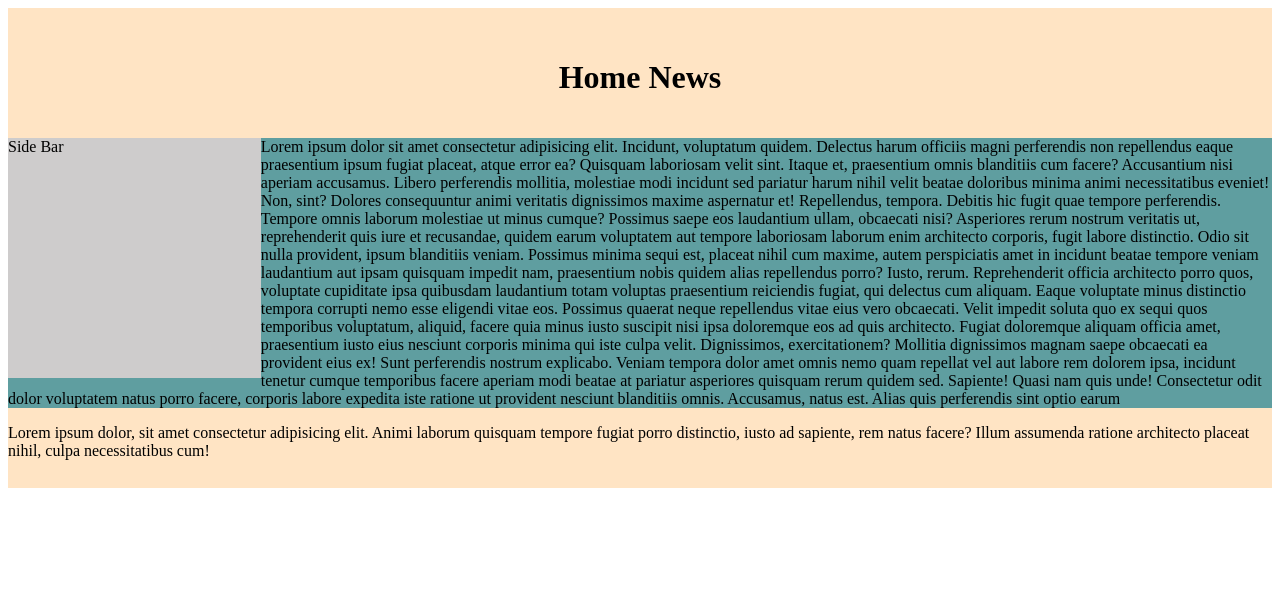
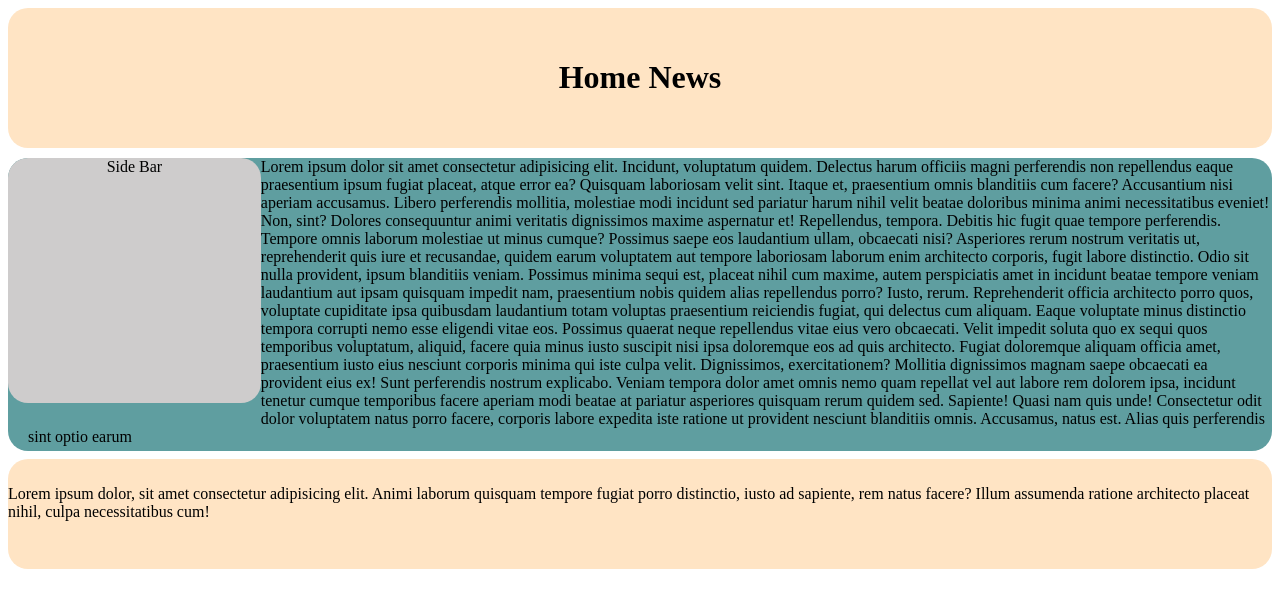
Before and after one commit to ZahraSanati/layout, a plain HTML site: page index.html in a window 1280 px wide. Drawn offline with Linux system fonts and the light colour scheme.

Commit message:
change margin and padding

```diff
--- a/index.html
+++ b/index.html
@@ -1,34 +1,50 @@
 <!DOCTYPE html>
 <html lang="en">
+
 <head>
     <meta charset="UTF-8">
     <meta name="viewport" content="width=device-width, initial-scale=1.0">
     <title>Document</title>
     <style>
-header {background-color: bisque;
-height: 70px;
+        header {
+            background-color: bisque;
+            margin-bottom: 10px;
+            border-radius: 20px;
             text-align: center;
             padding: 30px;
         }
-aside {float: left;
+
+        aside {
+            float: left;
             width: 20%;
             background-color: #cecccc;
-  height:240px
-}
-
-main {background-color: cadetblue;
+            height: 245px;
+            border-radius: 20px;
+            margin-bottom: 10px;
+            text-align: center;
 
         }
 
- footer {background: bisque;
-height: 80px;
-float: left;
+        main {
+            border-radius: 20px;
+            background-color: cadetblue;
+            margin-bottom: 1cqmin;
+            padding-left: 20px;
+            padding-bottom: 5px;
+
         }
 
+        footer {
+            border-radius: 20px;
+            background: bisque;
+            height: 100px;
+            padding-top: 10px;
+        }
     </style>
 
 
 </head>
+
 <body>
 
 
@@ -40,22 +56,41 @@ float: left;
     </aside>
 
     <main>
-Lorem ipsum dolor sit amet consectetur adipisicing elit. Incidunt, voluptatum quidem. Delectus harum officiis magni perferendis non repellendus eaque praesentium ipsum fugiat placeat, atque error ea? Quisquam laboriosam velit sint.
-Itaque et, praesentium omnis blanditiis cum facere? Accusantium nisi aperiam accusamus. Libero perferendis mollitia, molestiae modi incidunt sed pariatur harum nihil velit beatae doloribus minima animi necessitatibus eveniet! Non, sint?
-Dolores consequuntur animi veritatis dignissimos maxime aspernatur et! Repellendus, tempora. Debitis hic fugit quae tempore perferendis. Tempore omnis laborum molestiae ut minus cumque? Possimus saepe eos laudantium ullam, obcaecati nisi?
-Asperiores rerum nostrum veritatis ut, reprehenderit quis iure et recusandae, quidem earum voluptatem aut tempore laboriosam laborum enim architecto corporis, fugit labore distinctio. Odio sit nulla provident, ipsum blanditiis veniam.
-Possimus minima sequi est, placeat nihil cum maxime, autem perspiciatis amet in incidunt beatae tempore veniam laudantium aut ipsam quisquam impedit nam, praesentium nobis quidem alias repellendus porro? Iusto, rerum.
-Reprehenderit officia architecto porro quos, voluptate cupiditate ipsa quibusdam laudantium totam voluptas praesentium reiciendis fugiat, qui delectus cum aliquam. Eaque voluptate minus distinctio tempora corrupti nemo esse eligendi vitae eos.
-Possimus quaerat neque repellendus vitae eius vero obcaecati. Velit impedit soluta quo ex sequi quos temporibus voluptatum, aliquid, facere quia minus iusto suscipit nisi ipsa doloremque eos ad quis architecto.
-Fugiat doloremque aliquam officia amet, praesentium iusto eius nesciunt corporis minima qui iste culpa velit. Dignissimos, exercitationem? Mollitia dignissimos magnam saepe obcaecati ea provident eius ex! Sunt perferendis nostrum explicabo.
-Veniam tempora dolor amet omnis nemo quam repellat vel aut labore rem dolorem ipsa, incidunt tenetur cumque temporibus facere aperiam modi beatae at pariatur asperiores quisquam rerum quidem sed. Sapiente!
-Quasi nam quis unde! Consectetur odit dolor voluptatem natus porro facere, corporis labore expedita iste ratione ut provident nesciunt blanditiis omnis. Accusamus, natus est. Alias quis perferendis sint optio earum
+        Lorem ipsum dolor sit amet consectetur adipisicing elit. Incidunt, voluptatum quidem. Delectus harum officiis
+        magni perferendis non repellendus eaque praesentium ipsum fugiat placeat, atque error ea? Quisquam laboriosam
+        velit sint.
+        Itaque et, praesentium omnis blanditiis cum facere? Accusantium nisi aperiam accusamus. Libero perferendis
+        mollitia, molestiae modi incidunt sed pariatur harum nihil velit beatae doloribus minima animi necessitatibus
+        eveniet! Non, sint?
+        Dolores consequuntur animi veritatis dignissimos maxime aspernatur et! Repellendus, tempora. Debitis hic fugit
+        quae tempore perferendis. Tempore omnis laborum molestiae ut minus cumque? Possimus saepe eos laudantium ullam,
+        obcaecati nisi?
+        Asperiores rerum nostrum veritatis ut, reprehenderit quis iure et recusandae, quidem earum voluptatem aut
+        tempore laboriosam laborum enim architecto corporis, fugit labore distinctio. Odio sit nulla provident, ipsum
+        blanditiis veniam.
+        Possimus minima sequi est, placeat nihil cum maxime, autem perspiciatis amet in incidunt beatae tempore veniam
+        laudantium aut ipsam quisquam impedit nam, praesentium nobis quidem alias repellendus porro? Iusto, rerum.
+        Reprehenderit officia architecto porro quos, voluptate cupiditate ipsa quibusdam laudantium totam voluptas
+        praesentium reiciendis fugiat, qui delectus cum aliquam. Eaque voluptate minus distinctio tempora corrupti nemo
+        esse eligendi vitae eos.
+        Possimus quaerat neque repellendus vitae eius vero obcaecati. Velit impedit soluta quo ex sequi quos temporibus
+        voluptatum, aliquid, facere quia minus iusto suscipit nisi ipsa doloremque eos ad quis architecto.
+        Fugiat doloremque aliquam officia amet, praesentium iusto eius nesciunt corporis minima qui iste culpa velit.
+        Dignissimos, exercitationem? Mollitia dignissimos magnam saepe obcaecati ea provident eius ex! Sunt perferendis
+        nostrum explicabo.
+        Veniam tempora dolor amet omnis nemo quam repellat vel aut labore rem dolorem ipsa, incidunt tenetur cumque
+        temporibus facere aperiam modi beatae at pariatur asperiores quisquam rerum quidem sed. Sapiente!
+        Quasi nam quis unde! Consectetur odit dolor voluptatem natus porro facere, corporis labore expedita iste ratione
+        ut provident nesciunt blanditiis omnis. Accusamus, natus est. Alias quis perferendis sint optio earum
     </main>
     <footer>
-<p>Lorem ipsum dolor, sit amet consectetur adipisicing elit. Animi laborum quisquam tempore fugiat porro distinctio, iusto ad sapiente, rem natus facere? Illum assumenda ratione architecto placeat nihil, culpa necessitatibus cum!
+        <p>Lorem ipsum dolor, sit amet consectetur adipisicing elit. Animi laborum quisquam tempore fugiat porro
+            distinctio, iusto ad sapiente, rem natus facere? Illum assumenda ratione architecto placeat nihil, culpa
+            necessitatibus cum!
         </p>
     </footer>
 
 
 </body>
+
 </html>
```
Lines whose indentation alone changed are shown as unchanged.
